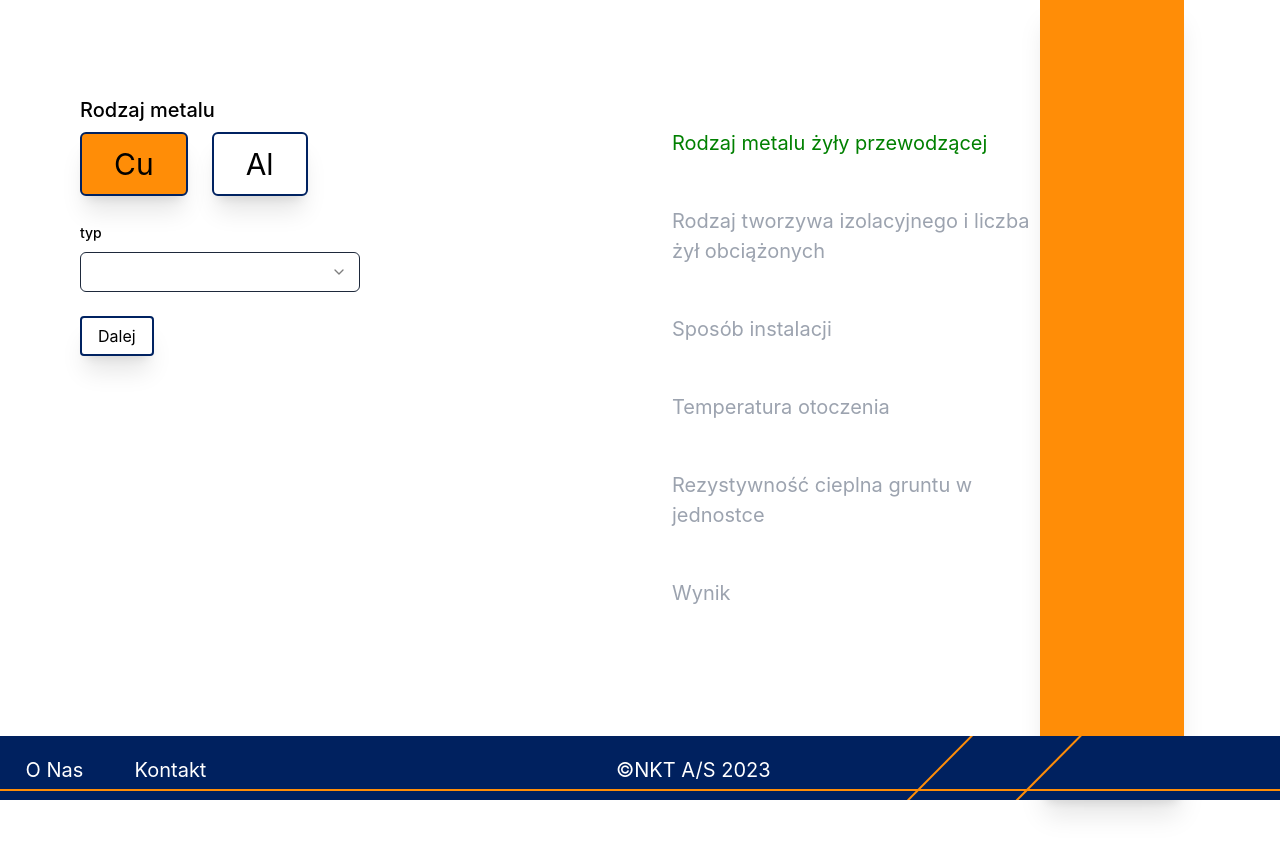
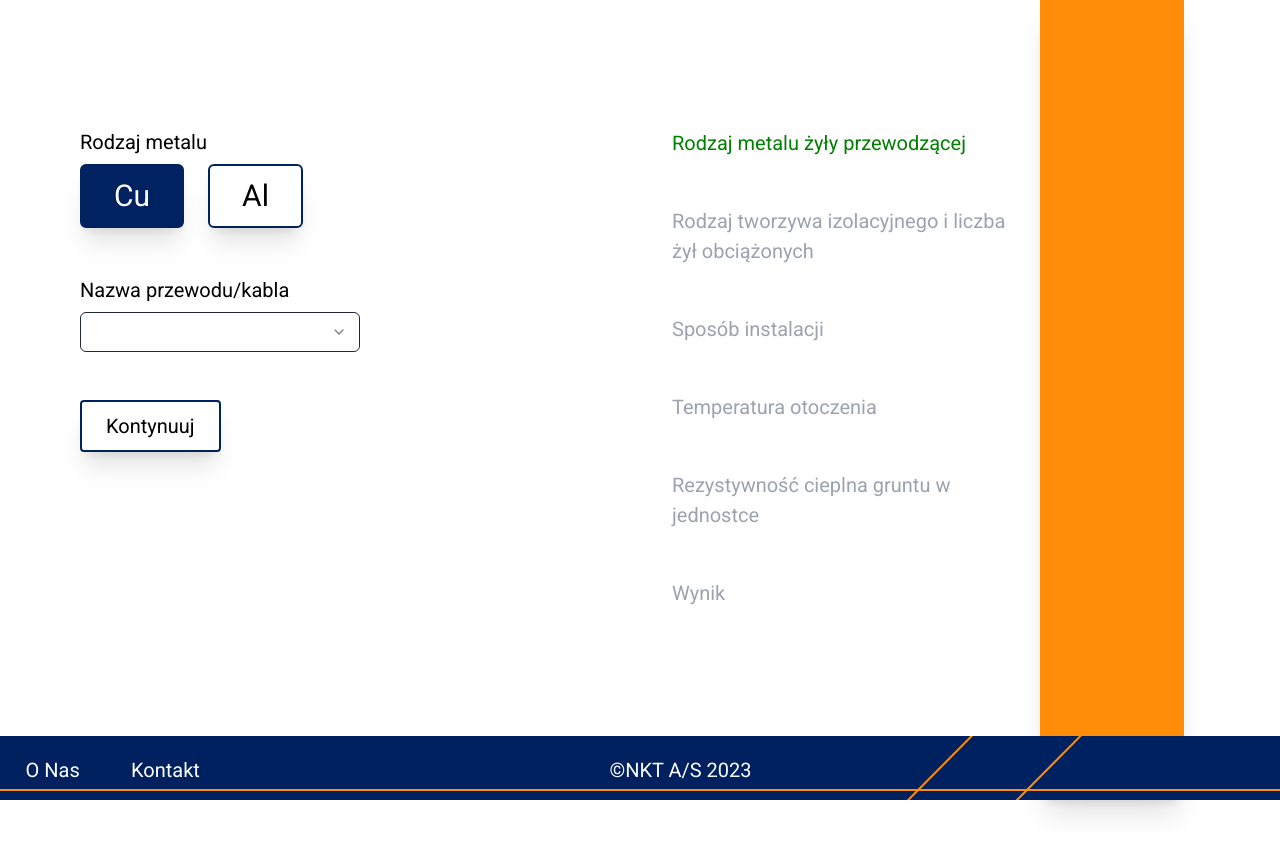
Before and after one commit to kriskros341/nkt-app, a React (Vite) app: page / in a window 1280 px wide. Shown: the top 854 px of the page. Built offline with nearby package versions, Linux system fonts and the light colour scheme.

Commit message:
step one alter

```diff
--- a/src/index.css
+++ b/src/index.css
@@ -1,9 +1,11 @@
+@import url("https://fonts.googleapis.com/css2?family=Roboto&display=swap");
+
 @tailwind base;
 @tailwind components;
 @tailwind utilities;
 
 :root {
-  font-family: Inter, system-ui, Avenir, Helvetica, Arial, sans-serif;
+  font-family: "Roboto", sans-serif;
   line-height: 1.5;
 
   color-scheme: light dark;
--- a/src/step-one.tsx
+++ b/src/step-one.tsx
@@ -58,8 +58,8 @@ const StepOne: React.FC<Props> = ({
 
   return (
     <Form {...form}>
-      <form onSubmit={form.handleSubmit(onSubmit)} className="w-2/3 space-y-6">
-        <div className="flex flex-col items-start gap-6">
+      <form onSubmit={form.handleSubmit(onSubmit)} className="w-2/3 mt-8">
+        <div className="flex flex-col items-start gap-12 mt-4">
           <FormField
             control={form.control}
             name="metal"
@@ -67,11 +67,10 @@ const StepOne: React.FC<Props> = ({
               <FormItem>
                 <FormLabel className="text-xl">Rodzaj metalu</FormLabel>
                 <FormControl>
-                  <div className="flex gap-6">
+                  <div className="flex gap-6 mt-6">
                     <Button
                       className={cn(
-                        choice.metal === "Cu" &&
-                          "bg-[#FF8D07] hover:bg-[#FCB665]",
+                        choice.metal === "Cu" && "bg-primary text-white",
                       )}
                       size="lg"
                       value="Cu"
@@ -87,8 +86,7 @@ const StepOne: React.FC<Props> = ({
                     </Button>
                     <Button
                       className={cn(
-                        choice.metal === "Al" &&
-                          "bg-[#FF8D07] hover:bg-[#FCB665]",
+                        choice.metal === "Al" && "bg-primary text-white",
                       )}
                       size="lg"
                       value="Al"
@@ -111,22 +109,22 @@ const StepOne: React.FC<Props> = ({
             name="type"
             render={({ field }) => (
               <FormItem>
-                <FormLabel>typ</FormLabel>
+                <FormLabel className="text-xl">Nazwa przewodu/kabla</FormLabel>
                 <Select
                   onValueChange={(e) => field.onChange(e)}
                   defaultValue={field.value}
                 >
                   <FormControl>
-                    <SelectTrigger className="w-[280px]">
-                      <SelectValue placeholder="" className="text-black" />
+                    <SelectTrigger className="w-[280px] bg-white">
+                      <SelectValue className="text-gray-100" />
                     </SelectTrigger>
                   </FormControl>
-                  <SelectContent>
+                  <SelectContent className="bg-white">
                     {choice.choices.map((choice) => (
                       <SelectItem
                         key={choice}
                         value={choice.toLowerCase()}
-                        className="text-black text-md"
+                        className="text-black cursor-pointer text-md"
                       >
                         {choice}
                       </SelectItem>
@@ -137,9 +135,9 @@ const StepOne: React.FC<Props> = ({
               </FormItem>
             )}
           />
-          <div>
-            <Button type="submit" className="text-black ">
-              Dalej
+          <div className="flex items-center justify-start gap-4">
+            <Button className="p-6 text-xl" type="submit">
+              Kontynuuj
             </Button>
           </div>
         </div>
```
